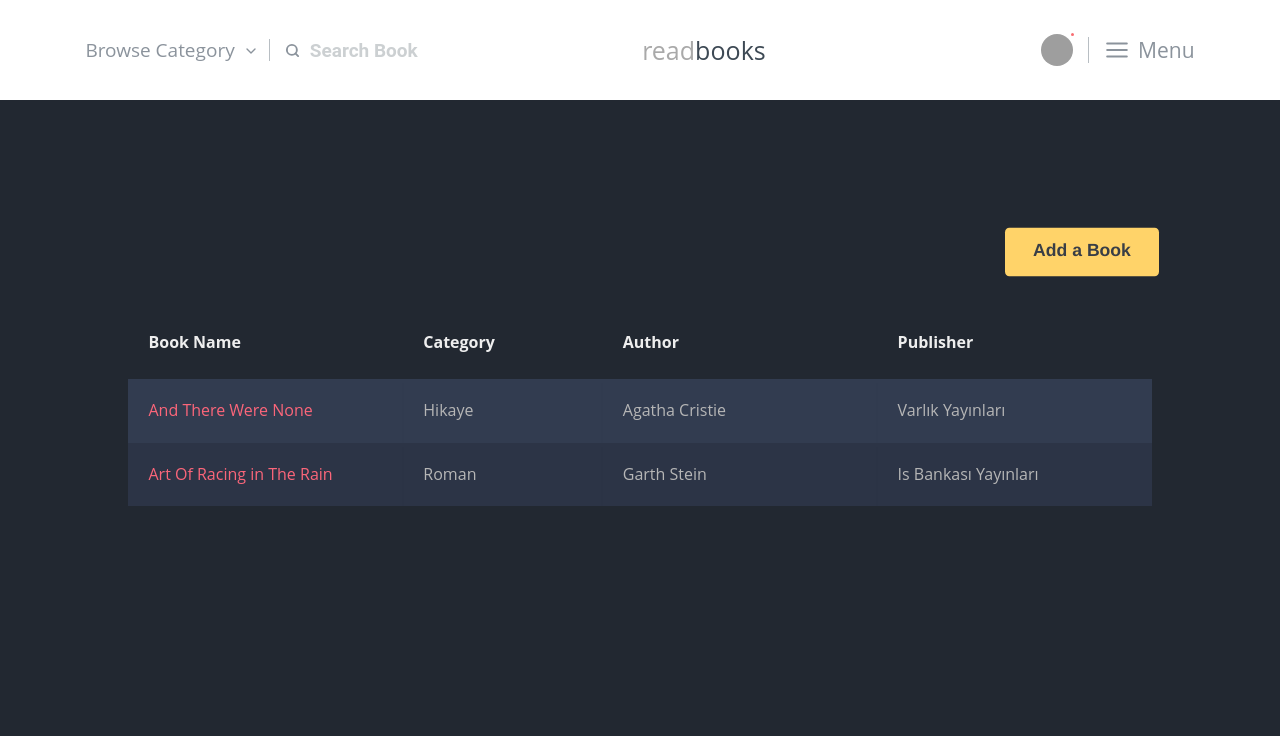
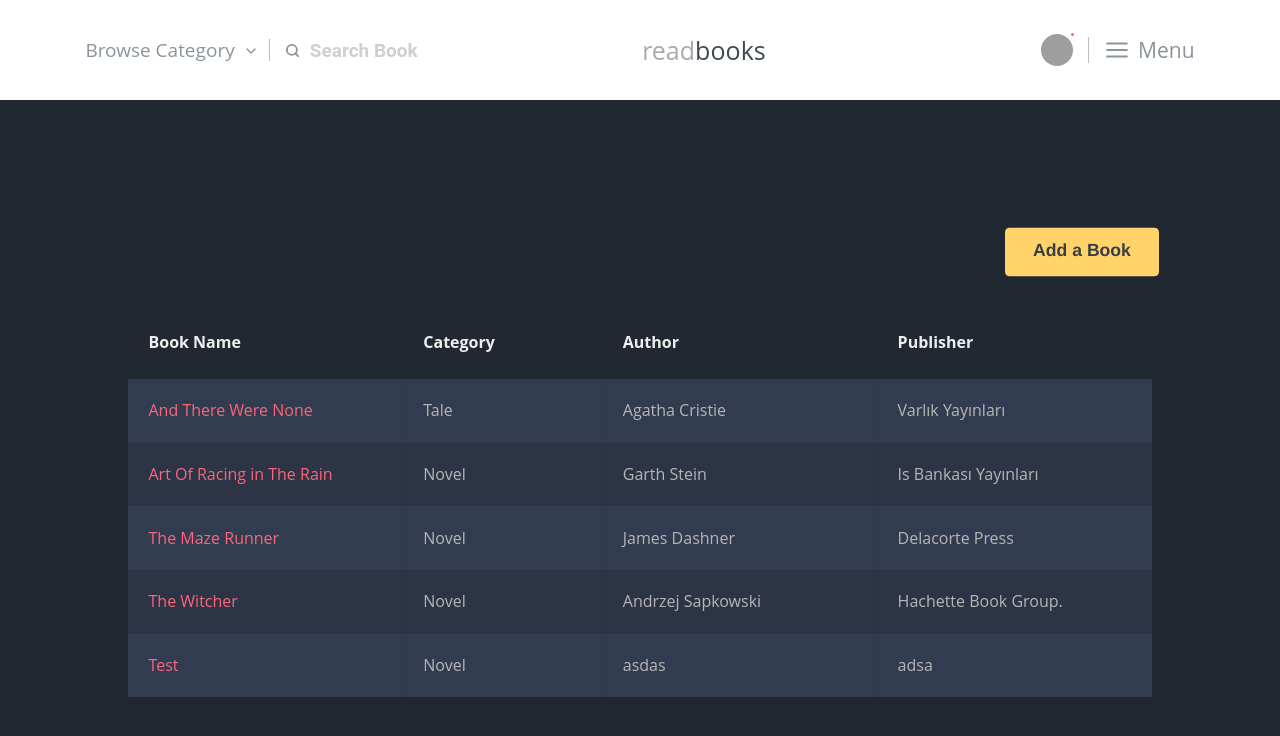
Before and after one commit to furkanevin/Library, a React (Create React App) app: page / in a window 1280 px wide. Shown: the top 736 px of the page. Built offline with nearby package versions, Linux system fonts and the light colour scheme; data requests are answered from the project's data file; grey boxes are pictures that could not be loaded; a web font is replaced by a local one.

Commit message:
adding book feature

```diff
--- a/db.json
+++ b/db.json
@@ -1,41 +1,67 @@
 {
-    "books":[
+  "books": [
     {
-            "id":"1",
-            "title":"And There Were None",
-            "isbn":"",
-            "author":"Agatha Cristie",
-            "publisher":"Varlık Yayınları ",
-            "categoryId":"2",
-            "isRead":true
+      "id": "1",
+      "title": "And There Were None",
+      "isbn": "",
+      "author": "Agatha Cristie",
+      "publisher": "Varlık Yayınları ",
+      "categoryId": "2",
+      "isRead": true
     },
     {
-            "id":"2",
-            "title":"Art Of Racing in The Rain",
-            "isbn":"",
-            "author":"Garth Stein",
-            "publisher":"Is Bankası Yayınları",
-            "categoryId":"1",
-            "isRead":false
+      "id": "2",
+      "title": "Art Of Racing in The Rain",
+      "isbn": "",
+      "author": "Garth Stein",
+      "publisher": "Is Bankası Yayınları",
+      "categoryId": "1",
+      "isRead": false
+    },
+    {
+      "id": "1668271029899",
+      "title": "The Maze Runner",
+      "author": "James Dashner",
+      "publisher": "Delacorte Press",
+      "isbn": "9780375893773",
+      "categoryId": "1",
+      "isRead": false
+    },
+    {
+      "id": "1668271177241",
+      "title": "The Witcher",
+      "author": "Andrzej Sapkowski",
+      "publisher": "Hachette Book Group.",
+      "isbn": "9781478933335",
+      "categoryId": "1",
+      "isRead": false
+    },
+    {
+      "id": "1668271746782",
+      "title": "Test",
+      "author": "asdas",
+      "publisher": "adsa",
+      "isbn": "214231414",
+      "categoryId": "1",
+      "isRead": true
     }
   ],
-    "categories":[
+  "categories": [
     {
-            "id":"1",
-            "name":"Roman"
+      "id": "1",
+      "name": "Novel"
     },
     {
-            "id":"2",
-            "name":"Hikaye"
+      "id": "2",
+      "name": "Tale"
     },
     {
-            "id":"3",
-            "name":"Bilim Kurgu"
+      "id": "3",
+      "name": "Science Finction"
     },
     {
-            "id":"4",
-            "name":"Fabl"
+      "id": "4",
+      "name": "Fabl"
     }
   ]
-
 }
--- a/src/components/AddBook.jsx
+++ b/src/components/AddBook.jsx
@@ -1,48 +1,135 @@
-import React from 'react';
+import React, { useState } from 'react';
 import { AiOutlineClose } from 'react-icons/ai';
 import Header from './Header';
 import { useNavigate } from 'react-router-dom';
 import '../style.scss';
+import { useDispatch } from 'react-redux';
+import axios from 'axios';
+import actionTypes from './../redux/actions/actionTypes';
+
 const AddBook = () => {
   const navigate = useNavigate();
+  const dispatch = useDispatch();
+  const [title, setTitle] = useState('');
+  const [author, setAuthor] = useState('');
+  const [publisher, setPublisher] = useState('');
+  const [isbn, setIsbn] = useState('');
+  const [category, setCategory] = useState('1');
+  const [isRead, setIsRead] = useState(false);
+
+  const newBook = {
+    id: String(new Date().getTime()),
+    title: title,
+    author: author,
+    publisher: publisher,
+    isbn: isbn,
+    categoryId: category,
+    isRead: isRead,
+  };
+
+  const handleSubmit = (event) => {
+    event.preventDefault();
+    if (!title || !author || !publisher || !isbn) {
+      alert('All fields must be filled');
+      return;
+    }
+    axios
+      .post('http://localhost:3004/books', newBook)
+      .then((res) => {
+        dispatch({ type: actionTypes.bookTypes.ADD_BOOK, payload: newBook });
+        navigate('/');
+      })
+      .catch((err) => {});
+  };
+
   return (
     <div className="addBook">
       <Header />
       <div className="blur">
         <div className="Modall">
           <h3>Add a Book</h3>
-          <form className="row g-5 mt-1 align-items-center">
+          <form
+            className="row g-5 mt-1  align-items-center"
+            onSubmit={handleSubmit}
+          >
             <div className="col-md-6">
               <label className="form-label">Book Name</label>
-              <input type="email" className="form-control" />
+              <input
+                type="text"
+                className="form-control"
+                defaultValue={title}
+                onChange={(event) => {
+                  setTitle(event.target.value);
+                }}
+              />
             </div>
             <div className="col-md-6">
               <label className="form-label">Author</label>
-              <input type="password" className="form-control" />
+              <input
+                type="text"
+                className="form-control"
+                defaultValue={author}
+                onChange={(event) => {
+                  setAuthor(event.target.value);
+                }}
+              />
             </div>
             <div className="col-12">
               <label className="form-label">Publisher</label>
-              <input type="text" className="form-control" />
+              <input
+                type="text"
+                className="form-control"
+                defaultValue={publisher}
+                onChange={(event) => {
+                  setPublisher(event.target.value);
+                }}
+              />
             </div>
             <div className="col-4">
               <label className="form-label">ISBN</label>
-              <input type="text" className="form-control" />
+              <input
+                type="text"
+                className="form-control"
+                defaultValue={isbn}
+                onChange={(event) => {
+                  setIsbn(event.target.value);
+                }}
+              />
             </div>
             <div className="col-md-4">
               <label className="form-label">Category</label>
-              <select id="inputState" className="form-select">
-                <option selected>Choose...</option>
-                <option>Roman</option>
+              <select
+                id="inputState"
+                className="form-select"
+                defaultValue={category}
+                onSelect={(event) => {
+                  setCategory(event.target.value);
+                }}
+              >
+                <option selected value="1">
+                  Novel
+                </option>
+                <option value="2">Tale</option>
+                <option value="4">Fabl</option>
+                <option value="3">Science Fiction</option>
               </select>
             </div>
-            <div className="col-4">
+            <div className="col-4  align-items-center">
               <div className="form-check">
-                <input className="form-check-input checkbox" type="checkbox" />
-                <label className="form-check-label mt-1 mx-3">Did Read</label>
+                <input
+                  className="form-check-input checkbox mt-4"
+                  type="checkbox"
+                  value="Read"
+                  checked={isRead}
+                  onChange={() => {
+                    setIsRead(!isRead);
+                  }}
+                />
+                <label className="form-check-label mt-4 mx-3">Did Read</label>
               </div>
             </div>
             <div className="col-12 d-flex justify-content-end mx-1">
-              <button type="submit" className="btn  btn-primary buton">
+              <button type="submit" className="buton">
                 Save
               </button>
             </div>
--- a/src/redux/actions/actionTypes.js
+++ b/src/redux/actions/actionTypes.js
@@ -6,6 +6,7 @@ const actionTypes = {
     FETCH_BOOK_START: 'FETCH_BOOK_START',
     FETCH_BOOK_SUCCESS: 'FETCH_BOOK_SUCCESS',
     FETCH_BOOK_FAIL: 'FETCH_BOOK_FAIL',
+    ADD_BOOK: 'ADD_BOOK',
   },
   categoryTypes: {
     FETCH_CATEGORIES_START: 'FETCH_CATEGORIES_START',
--- a/src/redux/reducers/booksReducer.js
+++ b/src/redux/reducers/booksReducer.js
@@ -31,6 +31,10 @@ const booksReducer = (state = initialState, action) => {
         fail: true,
         error: action.payload,
       };
+    case actionTypes.bookTypes.ADD_BOOK:
+      return {
+        books: [...state.books, action.payload],
+      };
     default:
       return state;
   }
--- a/src/style.scss
+++ b/src/style.scss
@@ -198,7 +198,7 @@ body {
     align-items: center;
     .Modall {
       width: 800px;
-      height: 700px;
+      height: 650px;
       background-color: #eeee;
       border-radius: 20px;
       color: #303841;
@@ -207,6 +207,7 @@ body {
       padding: 30px 30px;
       position: relative;
       border: 1px solid;
+
       input {
         height: 50px;
       }
@@ -224,6 +225,19 @@ body {
         font-family: 'Fragment Mono', monospace;
         font-weight: 100;
         font-size: 15px;
+        background-color: #f6c90e;
+        color: #222831;
+        border-radius: 10px;
+        margin-top: 60px;
+        transition: all 0.3s;
+        margin-right: 20px;
+        &:hover {
+          color: #222831;
+          text-decoration: none;
+          outline: none;
+          opacity: 70%;
+          transition: all 0.3s;
+        }
       }
     }
     .close {
@@ -234,8 +248,8 @@ body {
       transition: all 0.3s;
 
       &:hover {
+        transition: all 0.3s;
         color: #f6c90e;
-        transition: all 0.3s;
       }
     }
   }
```
Lines whose indentation alone changed are shown as unchanged.
